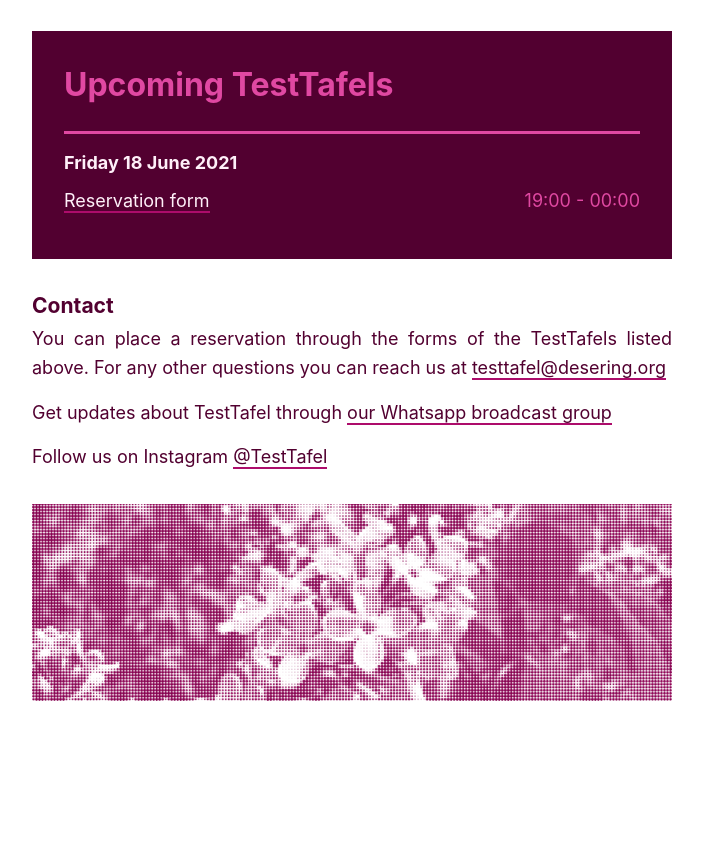
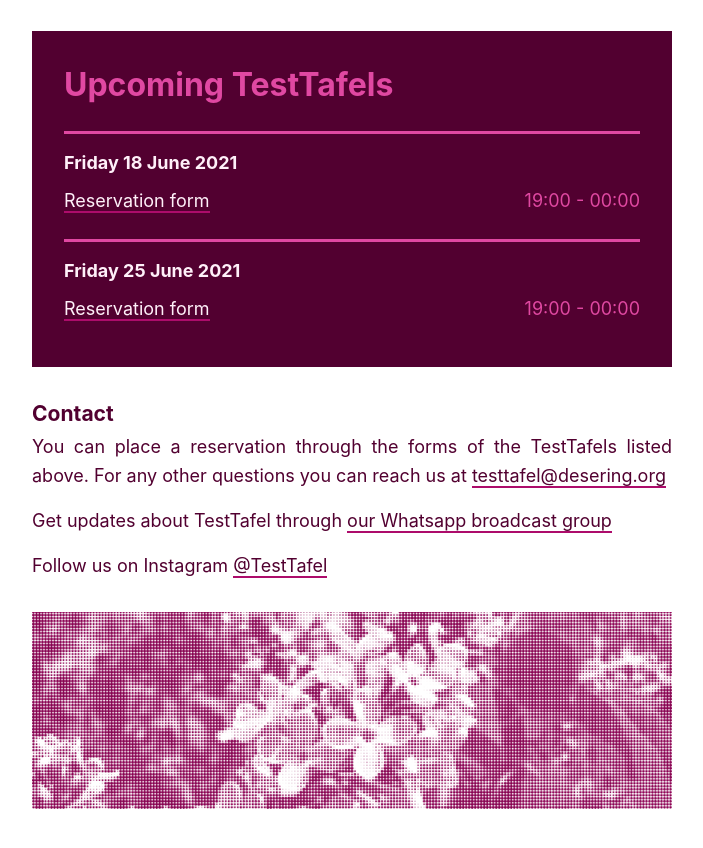
Before and after one commit to decoalitie/desering.org, a Jekyll site: the page built from en/testtafel.md, in a window 1280 px wide and 900 px high, scrolled down 887 px. Shown: the top 848 px of the window, without its empty margins (288-991 px from the left). Built offline with Jekyll 4.4.1, drawn with Linux system fonts in a browser that asks for light colours; some web fonts are replaced; before the commit the page ends 1684 px from its top, so only the background shows below that.

```diff
--- a/_data/events.yml
+++ b/_data/events.yml
@@ -2,3 +2,7 @@
   time: '19:00 - 00:00'
   signup-nl: https://forms.gle/bxyQKeScYPcgdoXf9
   signup-en: https://forms.gle/Zaf195wazddbmxju9
+- date: '2021-06-25'
+  time: '19:00 - 00:00'
+  signup-nl: https://forms.gle/St6qCg8yiUVgLW9J9
+  signup-en: https://forms.gle/S3Ypf9MzCtwvjqxD6
```
